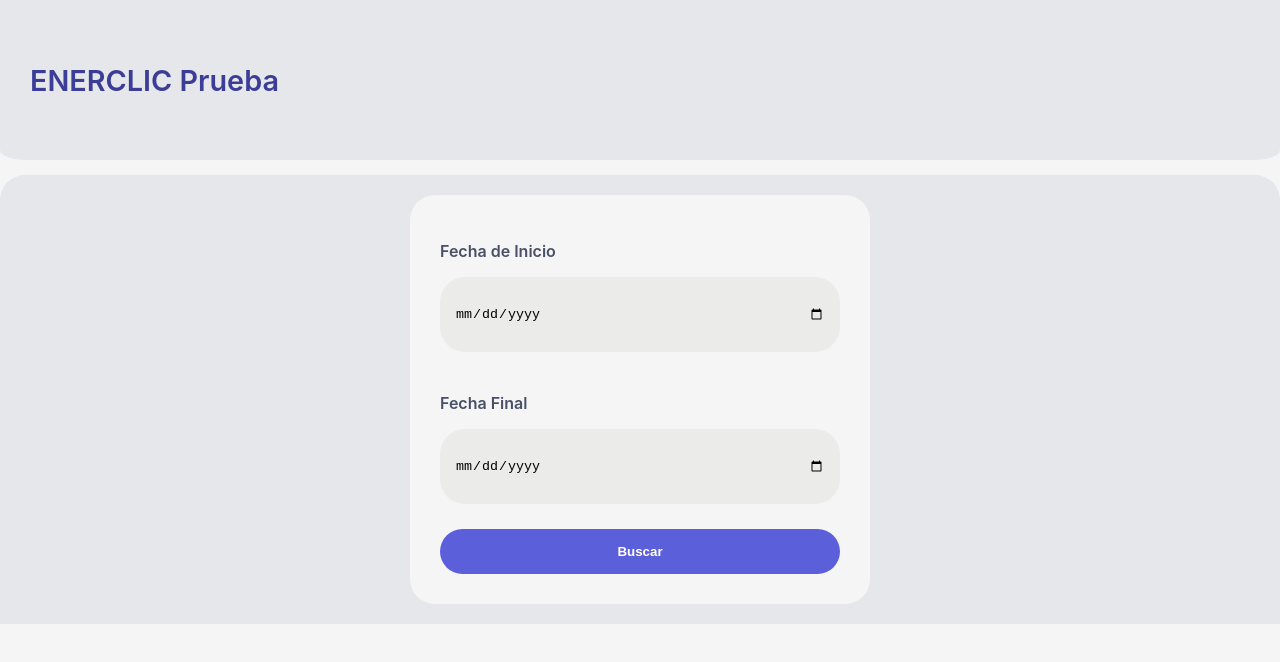
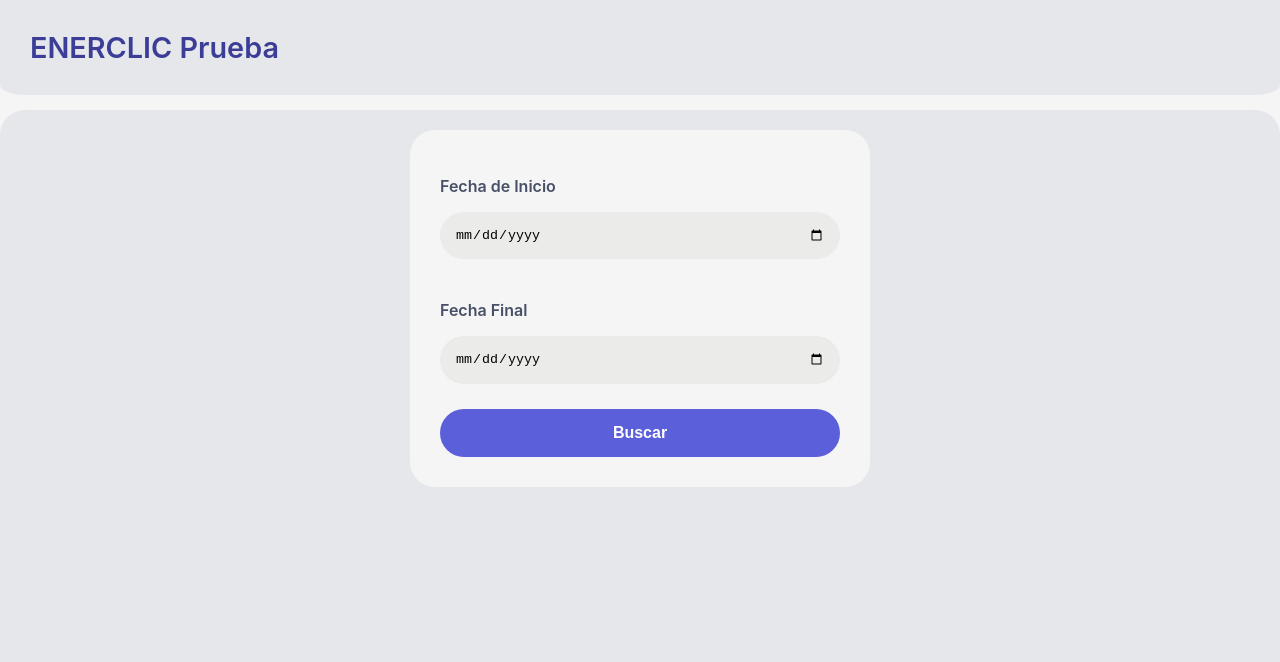
Before and after one commit to rocioabril/enerclic-prueba-react, a React (Create React App) app: page / in a window 1280 px wide. Shown: the top 662 px of the page. Built offline with nearby package versions, Linux system fonts and the light colour scheme.

Commit message:
corregir estilos

```diff
--- a/src/App.css
+++ b/src/App.css
@@ -1,5 +1,4 @@
 header {
-  height: 100px;
   display: flex;
   align-items: center;
   padding: 30px;
@@ -51,7 +50,6 @@ form label input {
   background-color: #ebebe9;
   border: none;
   border-radius: 25px;
-  height: 45px;
   padding: 15px;
 }
 
@@ -60,7 +58,9 @@ form label input {
   background-color: #5c5fda;
   color: white;
   border: none;
-  height: 45px;
+  font-size: 1rem;
+  padding: 15px;
+  cursor: pointer;
   font-weight: 600;
 }
 
@@ -69,6 +69,7 @@ form label input {
 }
 
 .buttonBuscar:disabled {
+  cursor: default;
   background-color: #a5a5a5;
 }
 
--- a/src/index.css
+++ b/src/index.css
@@ -1,5 +1,9 @@
 * {
   background-color: #f5f5f5;
+}
+
+html {
+  background-color: #e5e7eb;
 }
 
 body {
```
